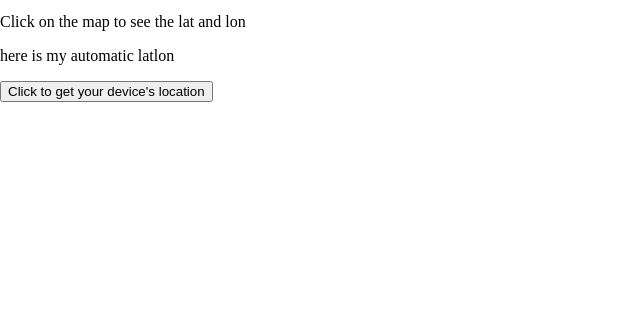
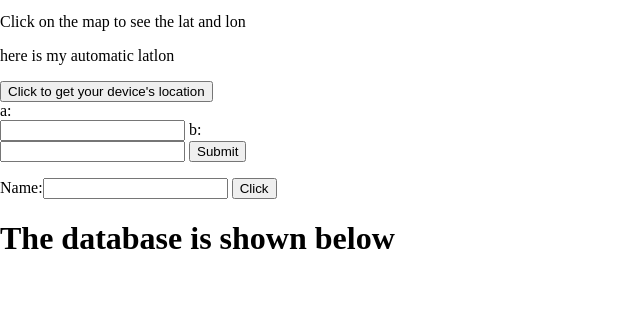
Before and after one commit to TimKroeger13/NightLive_Berlin, a Flask app: page / in a window 1280 px wide. Shown: the part 484-800 px from the top of the page, without its empty margins (0-640 px from the left). Run offline with Flask 2, Linux system fonts and the light colour scheme; data that the repository does not hold is empty; some libraries are stand-ins or nearby versions.

Commit message:
some simple changes in 'one'

```diff
--- /dev/null
+++ b/one/package.json
@@ -0,0 +1,5 @@
+{
+  "dependencies": {
+    "pg": "^8.7.3"
+  }
+}
--- a/one/server.py
+++ b/one/server.py
@@ -1,26 +1,69 @@
-from flask import Flask, request, render_template
+from flask import Flask, request, render_template, flash, jsonify
+from flask_sqlalchemy import SQLAlchemy
+import psycopg2
+import os
 
 app = Flask(__name__)
-app.debug = True
+app.config['SQLALCHEMY_DATABASE_URI'] = 'postgresql://flaskuser:flaskpassword@localhost/flaskdatabase'
+app.config["SQLALCHEMY_TRACK_MODIFICATIONS"] = False
+app.secret_key = 'secret string'
+
+db = SQLAlchemy(app)
+
+@app.route('/', methods=['GET', 'POST'])
+def index():
+    if request.method == "POST":
+        name = int(request.form["name"])
+        name = name + 1
+        #name = "done"
+        return '%s' %name
+
+    conn = get_db_connection()
+    cur = conn.cursor()
+    cur.execute('SELECT * FROM latlontable;')
+    books = cur.fetchall()
+    cur.close()
+    conn.close()
+    return render_template('index.html', books = books)
+
+def get_db_connection():
+    conn = psycopg2.connect(host='localhost',
+                            database='flaskdatabase',
+                            user='flaskuser',
+                            password='flaskpassword')
+    return conn
 
 
-@app.route('/')
-def index():
-    return render_template('index.html')
+#@app.route('/')
+#def index():
+#    conn = get_db_connection()
+#    cur = conn.cursor()
+#    cur.execute('SELECT * FROM latlontable;')
+#    books = cur.fetchall()
+#    cur.close()
+#    conn.close()
+#    return render_template('index.html', books=books)
 
 
-# @app.route("/", methods=['GET', 'POST'])
-# def index():
-# if request.method == "POST":
+# A function to add two numbers
+@app.route("/add", methods=['POST'])
+def add():
+    a = request.form['a_value']
+    b = request.form['b_value']
+    #a = request.args.get('a')
+    #b = request.args.get('b')
+    #return jsonify({"result": a+b})
+    return render_template("index.html")
+
+
+##@app.route("/", methods=['GET', 'POST'])
+##def index():
+##    if request.method == "POST":
 ##        name = int(request.form["name"])
 ##        name = name + 1
-# return '%s' %name
-# return render_template("index.html")
+##        return '%s' %name
+##    return render_template("index.html")
 
 
-# if __name__ == "__main__":
-# app.run()
-
-
-if __name__ == "__main__":
-    app.run()
+##if __name__ == "__main__":
+##    app.run()
--- a/one/templates/index.html
+++ b/one/templates/index.html
@@ -15,8 +15,6 @@
 
 <body>
 
-    <p> </p>
-
     <h2> The map should be below</h2>
 
     <div id="map"></div>
@@ -27,6 +25,46 @@
 
     <p id = "demo"> here is my automatic latlon</p>
     <button onclick="getLocation()">Click to get your device's location</button>
+
+    <form action="{{ url_for('add') }}" method="POST">
+        <label for="a">a:</label><br>
+        <input type="text" name="a_value">
+        <label for="b">b:</label><br>
+        <input type="text" name="b_value">
+        <input type="submit">
+    </form>
+
+    <form action="index" method="post">
+        <label>Name:<input type="text" id="name" value="" /></label>
+        <button type="button" id="btn-post" onclick="do_ajax();">Click</button>
+        <div id="result"></div>
+    </form>
+
+    <h1>{% block title %} The database is shown below {% endblock %}</h1>
+    {% for book in books %}
+        <div class='thelist'>
+            <h3>ID # {{ book[0] }} lat {{ book[1] }} lon {{ book[2] }}</h3>
+        </div>
+    {% endfor %}
+
+    <script type="text/javascript">
+        function do_ajax() {
+          var req = new XMLHttpRequest();
+          var result = document.getElementById('result');
+          req.onreadystatechange = function()
+          {
+            if(this.readyState == 4 && this.status == 200) {
+              result.innerHTML = this.responseText;
+            } else {
+              result.innerHTML = "processing...";
+            }
+          }
+
+          req.open('POST', '/', true);
+          req.setRequestHeader('content-type', 'application/x-www-form-urlencoded;charset=UTF-8');
+          req.send("name=" + document.getElementById('name').value);
+        }
+    </script>
 
     <script>
         var map = L.map('map').setView([52.507401, 13.385731], 13);
@@ -71,18 +109,13 @@
         legend.addTo(map);
 
         map.on('click', function(e) {
-            //alert("Lat, Lon : " + e.latlng.lat + ", " + e.latlng.lng)
             var lat = e.latlng.lat
             var lon = e.latlng.lng
             console.log("here is my lat " + lat + " and here is my lon " + e.latlng.lng)
 
             document.getElementById("latlondoc").innerHTML = "here is my lat " + lat + " here is my lon " + lon;
         });
-
-
-
     </script>
-
 
     <script>
         var x = document.getElementById("demo");
@@ -100,6 +133,14 @@
         }
     </script>
 
+    <script>
+
+        var myvar= "{{ books }}"
+        console.log(myvar)
+
+
+    </script>
+
 
 
 
```
Also changed, not shown: one/package-lock.json (added), 2 other files. Lines whose indentation alone changed are shown as unchanged.
